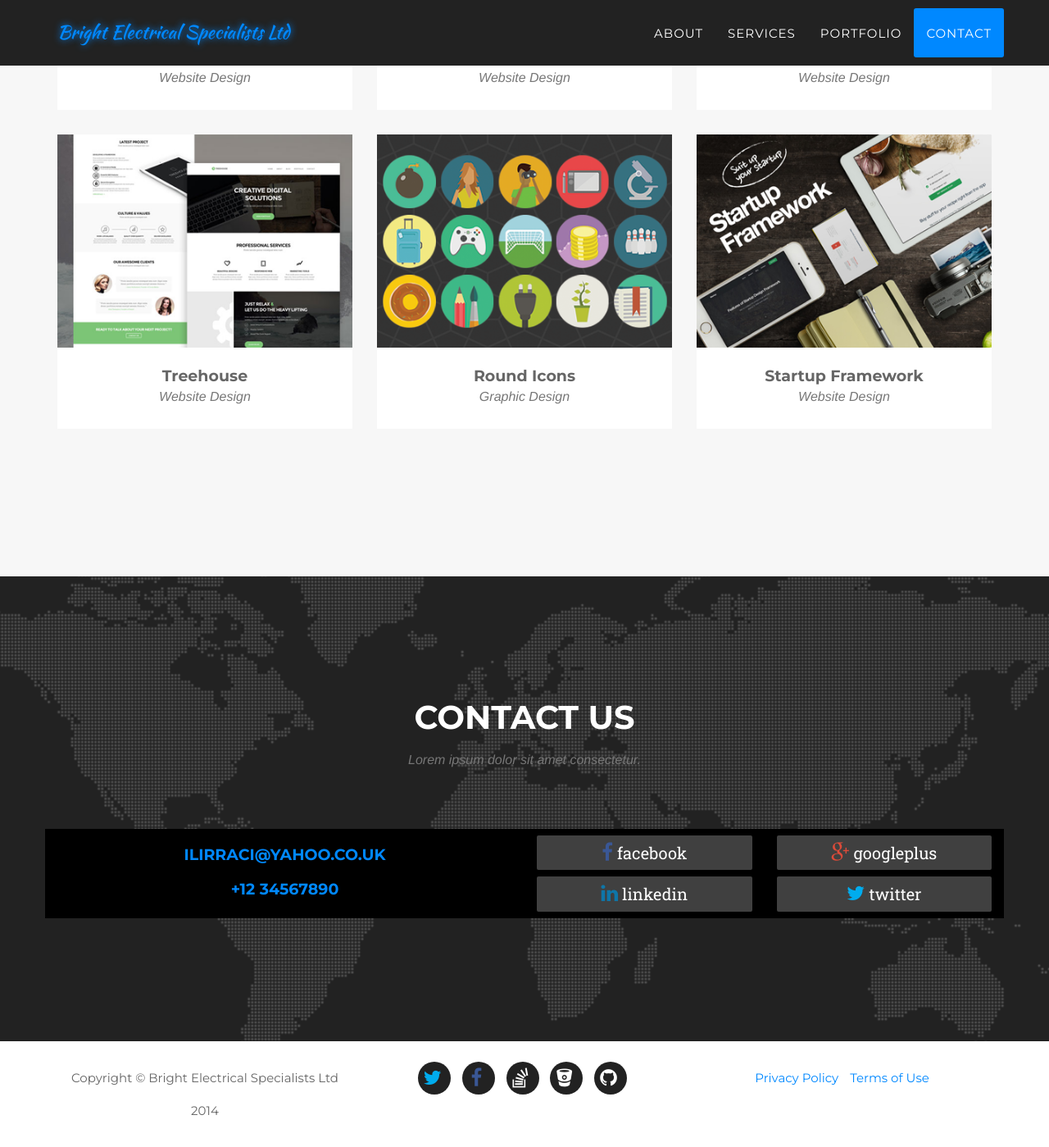
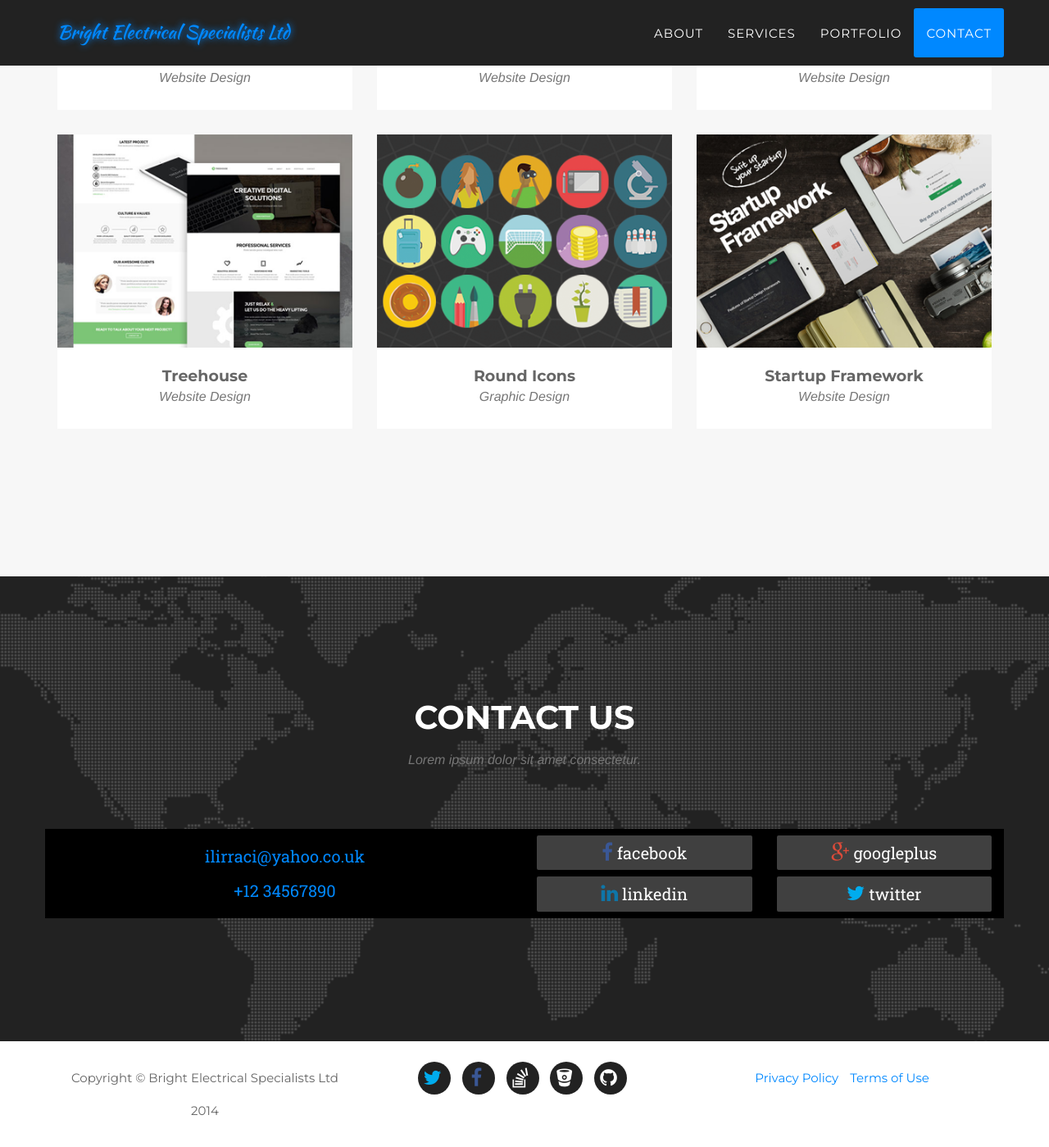
Before and after one commit to ilirraci/brels.co.uk, a Jekyll site: the page built from index.html, in a window 1280 px wide and 1400 px high, scrolled down 2481 px. Shown: the whole window at 82% size. Built offline with Jekyll 4.4.1, drawn with Linux system fonts in a browser that asks for light colours; some web fonts are replaced.

Commit message:
Fixing styles.

```diff
--- a/_includes/contact.html
+++ b/_includes/contact.html
@@ -11,12 +11,12 @@
       <div class="col-md-6">
         <div class="row">
           <div class="col-md-12 email">
-            <h4><a href="mailto:{{ site.email }}">{{ site.email }}</a></h4>
+            <a href="mailto:{{ site.email }}">{{ site.email }}</a>
 	  </div>
         </div>
         <div class="row">
           <div class="col-md-12 phone">
-            <h4>{{ site.phone }}</h4>
+            {{ site.phone }}
 	  </div>
         </div>
       </div>
--- a/_includes/css/agency.css
+++ b/_includes/css/agency.css
@@ -866,6 +866,7 @@ body {
 
 
 .contact {
+    font-size:20px;
     color: #{{ site.color.primary }};
     background-color:#000;
     text-align:center;
@@ -874,6 +875,7 @@ body {
 }
 .contact .email {
     margin-top: 8px;
+    padding: 7px;
 }
 .contact .email a:hover {
     text-decoration:none;
@@ -881,6 +883,7 @@ body {
 }
 .contact .phone {
     margin-bottom: 8px;
+    padding: 7px;
 }
 .contact .social {
     margin-top: 4px;
```
